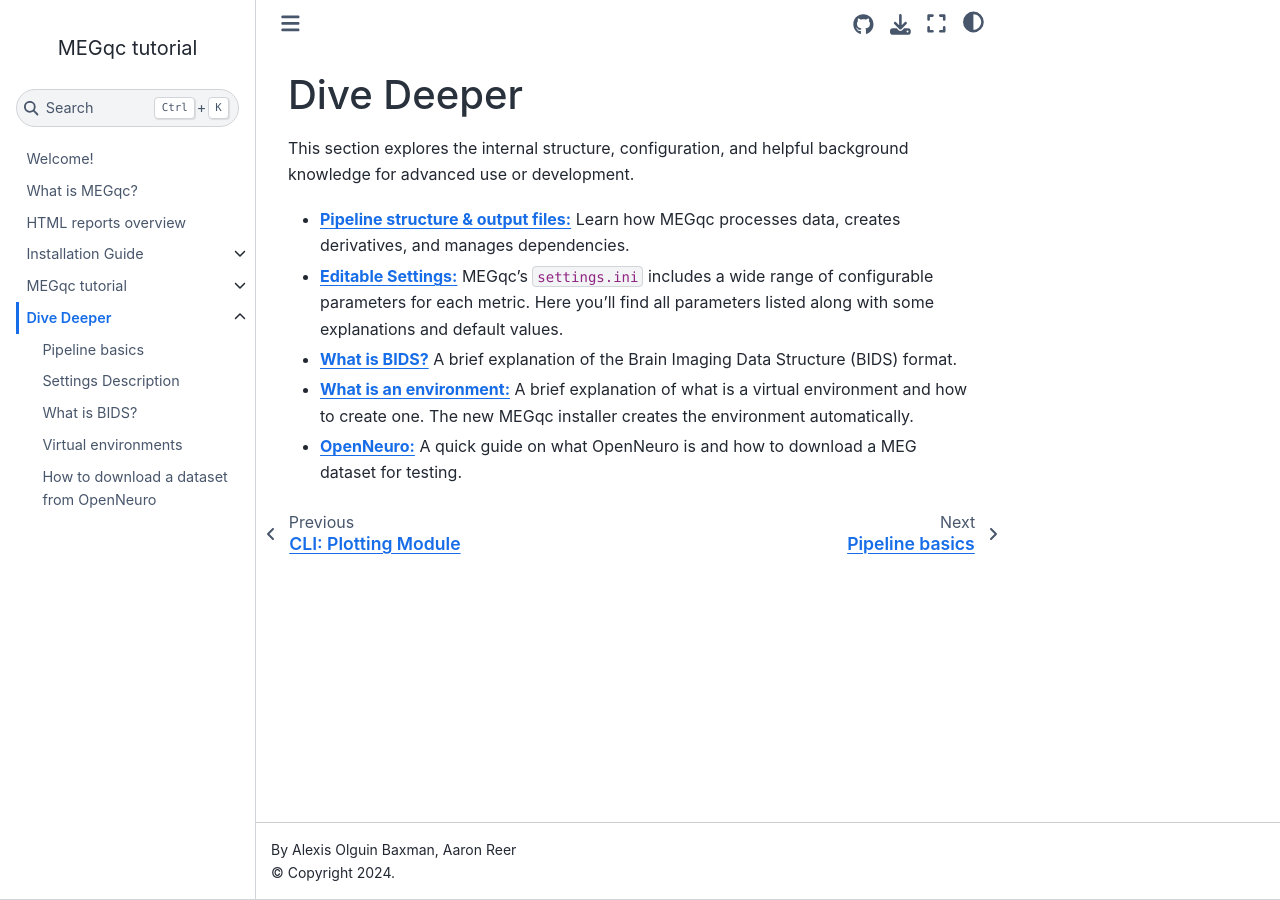
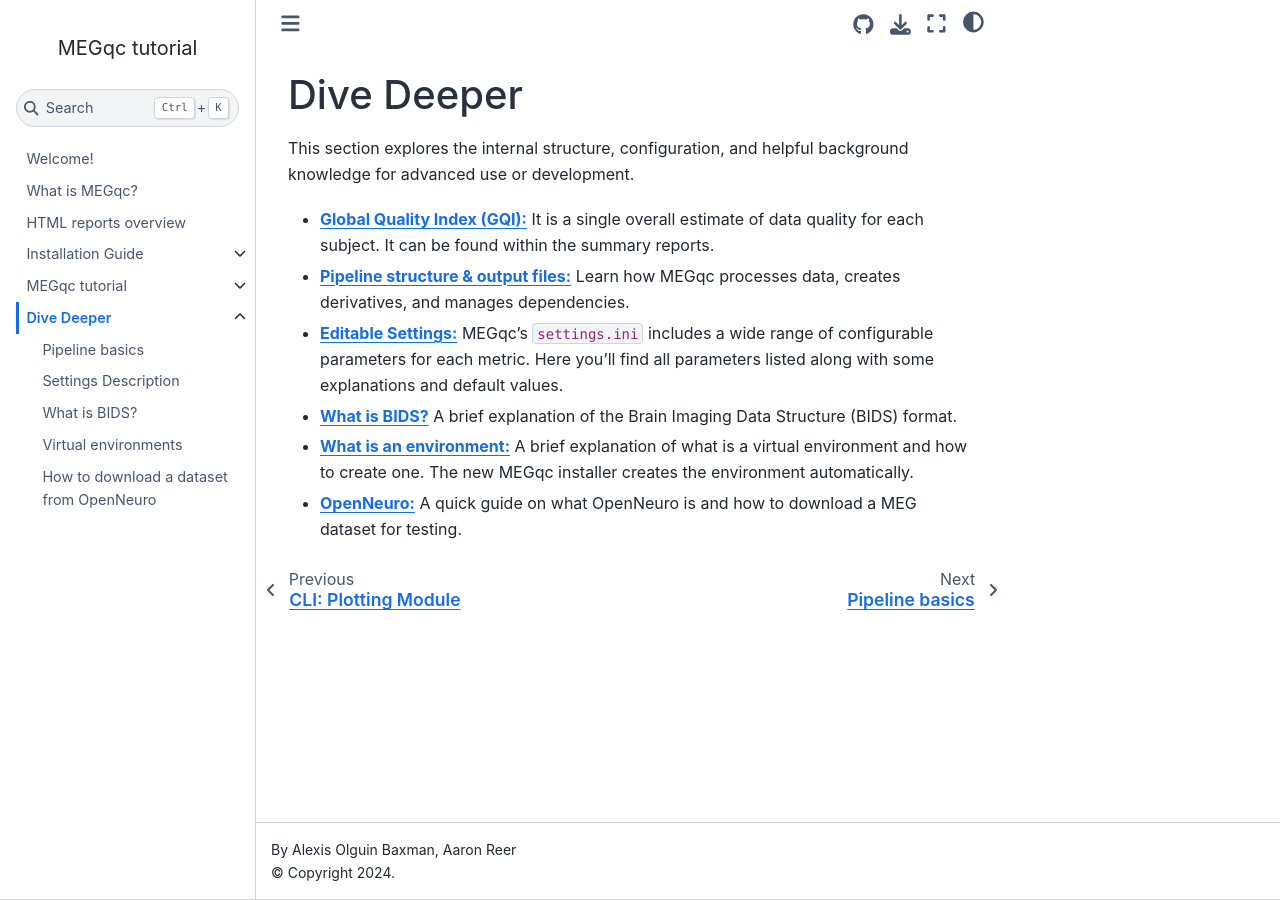
Before and after one commit to ANCPLabOldenburg/megqc_documentation, a Jupyter Book: the page built from book/extra.md, in a window 1280 px wide. Built offline with Jupyter Book 1.0.4 settings and Sphinx 7.4.7 and the Sphinx Book theme 1.1.4, drawn with Linux system fonts in a browser that asks for light colours; pages that are not in the unit, such as notebooks, are missing from menus.

Commit message:
Update extra.md

```diff
--- a/book/extra.md
+++ b/book/extra.md
@@ -1,6 +1,7 @@
 # Dive Deeper
 
  This section explores the internal structure, configuration, and helpful background knowledge for advanced use or development.
+ * [**Global Quality Index (GQI):**](../extra/gqi.md) It is a single overall estimate of data quality for each subject. It can be found within the summary reports.
  * [**Pipeline structure & output files:**](../extra/details.md) Learn how MEGqc processes data, creates derivatives, and manages dependencies.
  * [**Editable Settings:**](../extra/settings.md)  MEGqc's `settings.ini` includes a wide range of configurable parameters for each metric. Here you'll find all parameters listed along with some explanations and default values.
  * [**What is BIDS?**](../extra/bids.md) A brief explanation of the Brain Imaging Data Structure (BIDS) format.
```
